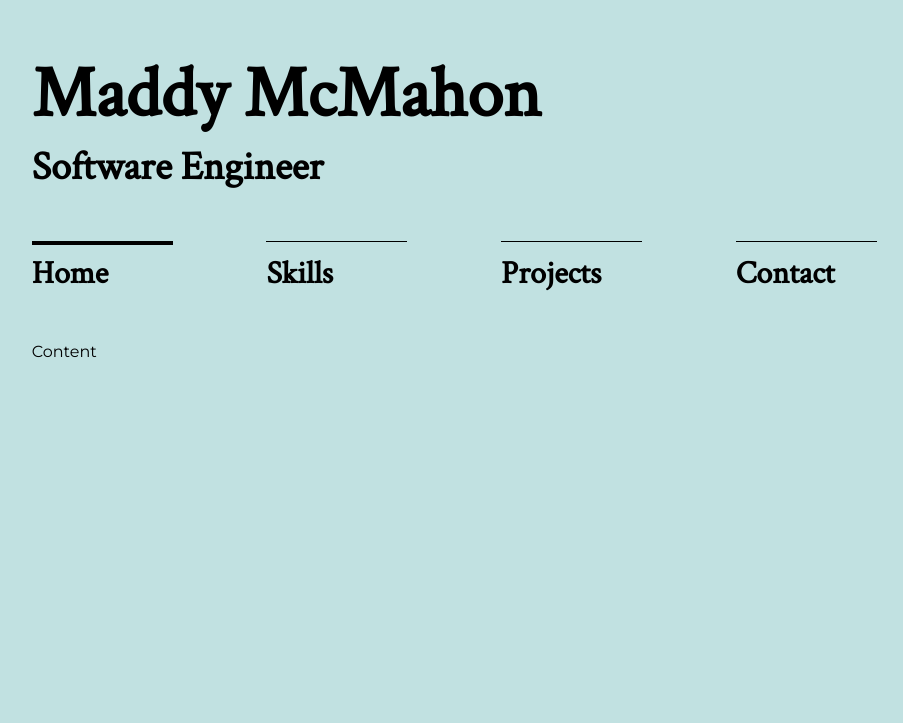
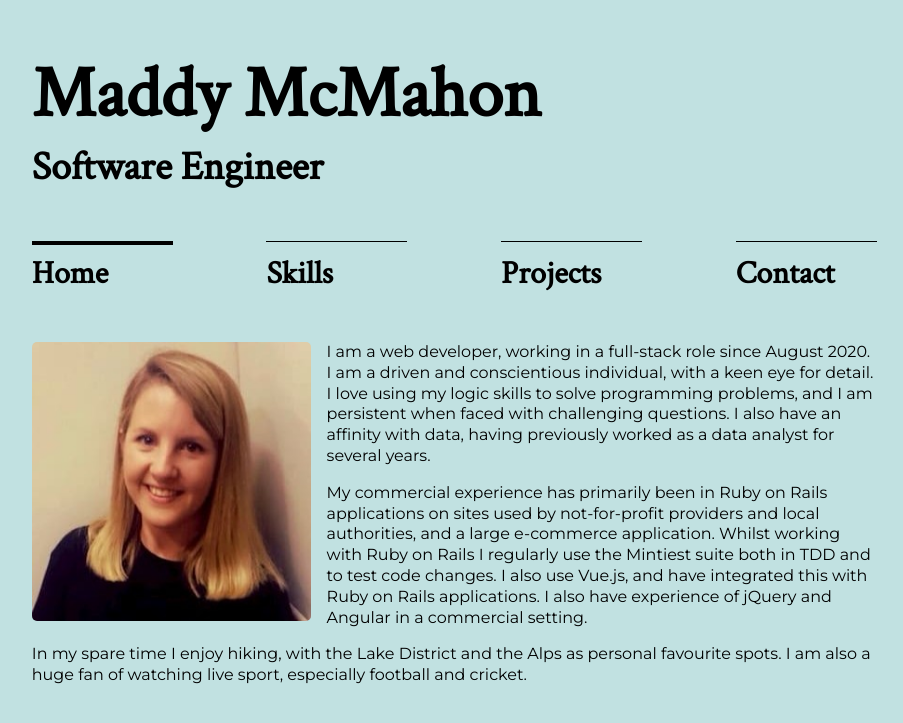
Before and after one commit to mdm106/jekyll-personal-portfolio, a Jekyll site: the page built from index.html, in a window 1280 px wide. Shown: the top 723 px of the page, without its empty margins (181-1084 px from the left). Built offline with Jekyll 4.4.1, drawn with Linux system fonts in a browser that asks for light colours.

Commit message:
Add home page content and styling

```diff
--- /dev/null
+++ b/assets/css/home.css
@@ -0,0 +1,23 @@
+.page-content, .main-image {
+    position: relative;
+}
+
+.main-image {
+    overflow: hidden;
+    width: 33%;
+    float: left;
+    margin-right: 1rem;
+    margin-bottom: .75rem;
+    border-radius: 5px;
+}
+
+.main-text {
+    font-size: 1rem;
+    line-height: 1.3rem;
+}
+
+@media screen and (max-width: 1260px) {
+    .main-image {
+        margin-top: 0.25rem;
+    }
+}
--- a/assets/css/main.css
+++ b/assets/css/main.css
@@ -1,2 +1,3 @@
 @import "layout.css";
 @import "nav.css";
+@import "home.css";
--- a/index.html
+++ b/index.html
@@ -4,6 +4,15 @@ title: Home
 permalink: /
 ---
 
-<div>
-    <p>Content</p>
+<div class="page-content">
+    <img class="main-image" src="/assets/images/maddy.jpeg" alt="Headshot of Maddy McMahon"></img>
+    <section class="main-text">
+
+        <p>I am a web developer, working in a full-stack role since August 2020. I am a driven and conscientious individual, with a keen eye for detail. I love using my logic skills to solve programming problems, and I am persistent when faced with challenging questions. I also have an affinity with data, having previously worked as a data analyst for several years.
+        </p>
+        <p>My commercial experience has primarily been in Ruby on Rails applications on sites used by not-for-profit providers and local authorities, and a large e-commerce application. Whilst working with Ruby on Rails I regularly use the Mintiest suite both in TDD and to test code changes. I also use Vue.js, and have integrated this with Ruby on Rails applications. I also have experience of jQuery and Angular in a commercial setting.
+        </p>
+        <p>In my spare time I enjoy hiking, with the Lake District and the Alps as personal favourite spots. I am also a huge fan of watching live sport, especially football and cricket.
+        </p>
+    </section>
 </div>
```
Also changed, not shown: assets/images/maddy.jpeg (added).
